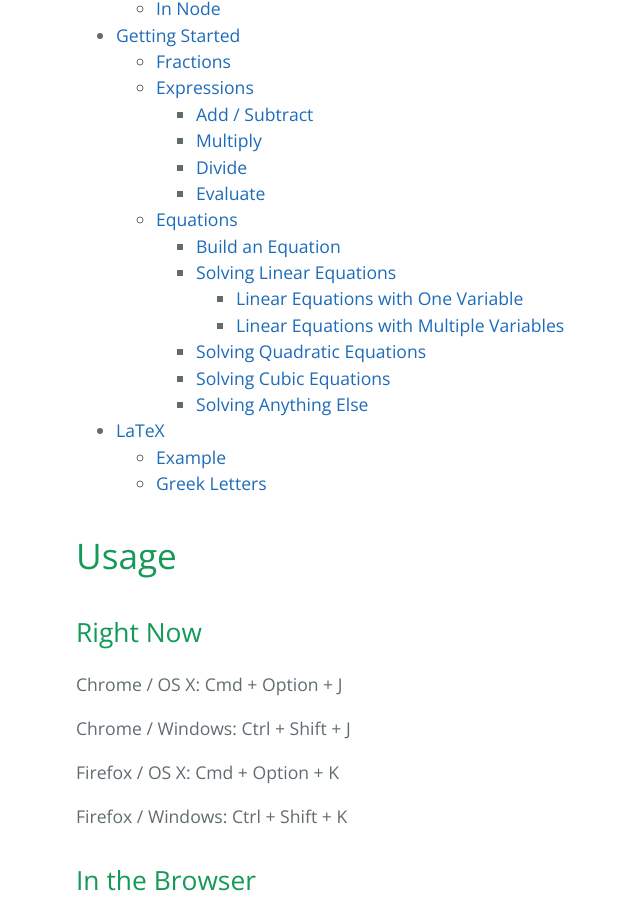
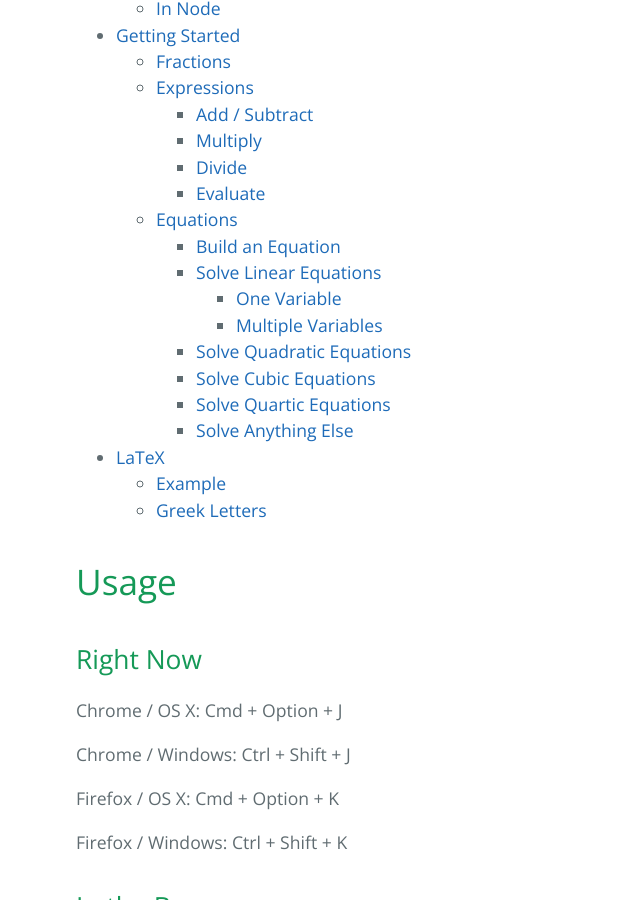
Before and after one commit to nicolewhite/algebra.js, a Jekyll site: the page built from index.md, in a window 1280 px wide and 900 px high, scrolled down 1206 px. Shown: the whole window, without its empty margins (148-788 px from the left). Built offline with Jekyll 4.4.1, drawn with Linux system fonts in a browser that asks for light colours; nearby versions of some CDN libraries; Markdown is read by kramdown in place of the engine named in the settings; some of the changed text lies outside the part shown.

Commit message:
Update index.md

````diff
--- a/index.md
+++ b/index.md
@@ -51,12 +51,13 @@
         - [Evaluate](#expressions-evaluate)
     - [Equations](#equations)
         - [Build an Equation](#equations-build)
-        - [Solving Linear Equations](#equations-linear)
-            - [Linear Equations with One Variable](#equations-linear-one-variable)
-            - [Linear Equations with Multiple Variables](#equations-linear-multiple-variables)
-        - [Solving Quadratic Equations](#equations-quadratic)
-        - [Solving Cubic Equations](#equations-cubic)
-        - [Solving Anything Else](#equations-anything-else)
+        - [Solve Linear Equations](#equations-linear)
+            - [One Variable](#equations-linear-one-variable)
+            - [Multiple Variables](#equations-linear-multiple-variables)
+        - [Solve Quadratic Equations](#equations-quadratic)
+        - [Solve Cubic Equations](#equations-cubic)
+        - [Solve Quartic Equations](#equations-quartic)
+        - [Solve Anything Else](#equations-anything-else)
 - [LaTeX](#latex)
     - [Example](#latex-example)
     - [Greek Letters](#latex-greek-letters)
@@ -279,9 +280,9 @@
 7/2z = 1/4
 ```
 
-### <a name="equations-linear"></a> Solving Linear Equations
+### <a name="equations-linear"></a> Solve Linear Equations
 
-#### <a name="equations-linear-one-variable"></a> Linear Equations with One Variable
+#### <a name="equations-linear-one-variable"></a> One Variable
 
 If a linear equation only has one variable, solving for that variable will return a fraction object.
 
@@ -308,7 +309,7 @@
 x = 203/3
 ```
 
-#### <a name="equations-linear-multiple-variables"></a> Linear Equations with Multiple Variable
+#### <a name="equations-linear-multiple-variables"></a> Multiple Variables
 
 If a linear equation has more than one variable, solving for a variable will return an expression.
 
@@ -338,7 +339,7 @@
 y = 1/12x + 73/60
 ```
 
-### <a name="equations-quadratic"></a> Solving Quadratic Equations
+### <a name="equations-quadratic"></a> Solve Quadratic Equations
 
 An equation is quadratic if it can be arranged into the form
 
@@ -373,11 +374,15 @@
 x = -2,1
 ```
 
-### <a name="equations-cubic"></a> Solving Cubic Equations
+### <a name="equations-cubic"></a> Solve Cubic Equations
 
 Coming soon.
 
-### <a name="equations-anything-else"></a> Solving Anything Else
+### <a name="equations-quartic"></a> Solve Quartic Equations
+
+Coming soon.
+
+### <a name="equations-anything-else"></a> Solve Anything Else
 
 Equations will only be solved if there is an [algebraic solution](https://en.wikipedia.org/wiki/Algebraic_solution) or if the variable being solved for can be isolated through addition and subtraction. Attempting to solve an equation that does not fit these criteria returns `undefined`.
 
````
